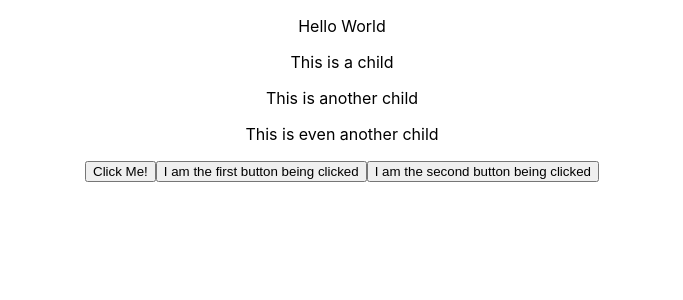
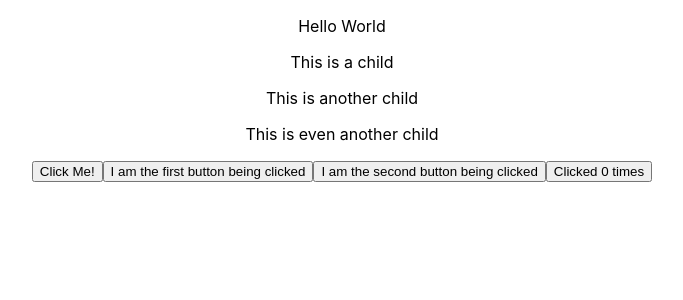
Before and after one commit to AngeloLiwanag/React_Application_Structure, a React (Create React App) app: page / in a window 1280 px wide. Shown: the top 300 px of the page, without its empty margins (298-981 px from the left). Built offline with nearby package versions, Linux system fonts and the light colour scheme.

Commit message:
Synthetic events with State

```diff
--- a/src/components/HelloWorld.js
+++ b/src/components/HelloWorld.js
@@ -1,11 +1,31 @@
 import React, { Component } from 'react';
 
+const Button = (props) => {
+    return (
+    <button onClick={props.handleClick}>Clicked {props.count} times</button>
+    )
+}
+
 class HelloWorld extends Component {
+    constructor(props){
+        super(props);
+        this.state = {
+            clickCount: 0
+        }
+    }
+
+    handleClick = () => {
+        this.setState({
+            clickCount: this.state.clickCount + 1
+        });
+    }
+
     render() {
         return (
             <div>
                 <p>{this.props.someText}</p>
                 {this.props.children}
+                <Button handleClick={this.handleClick} count={this.state.clickCount}/>
             </div>
         );
     }
```
